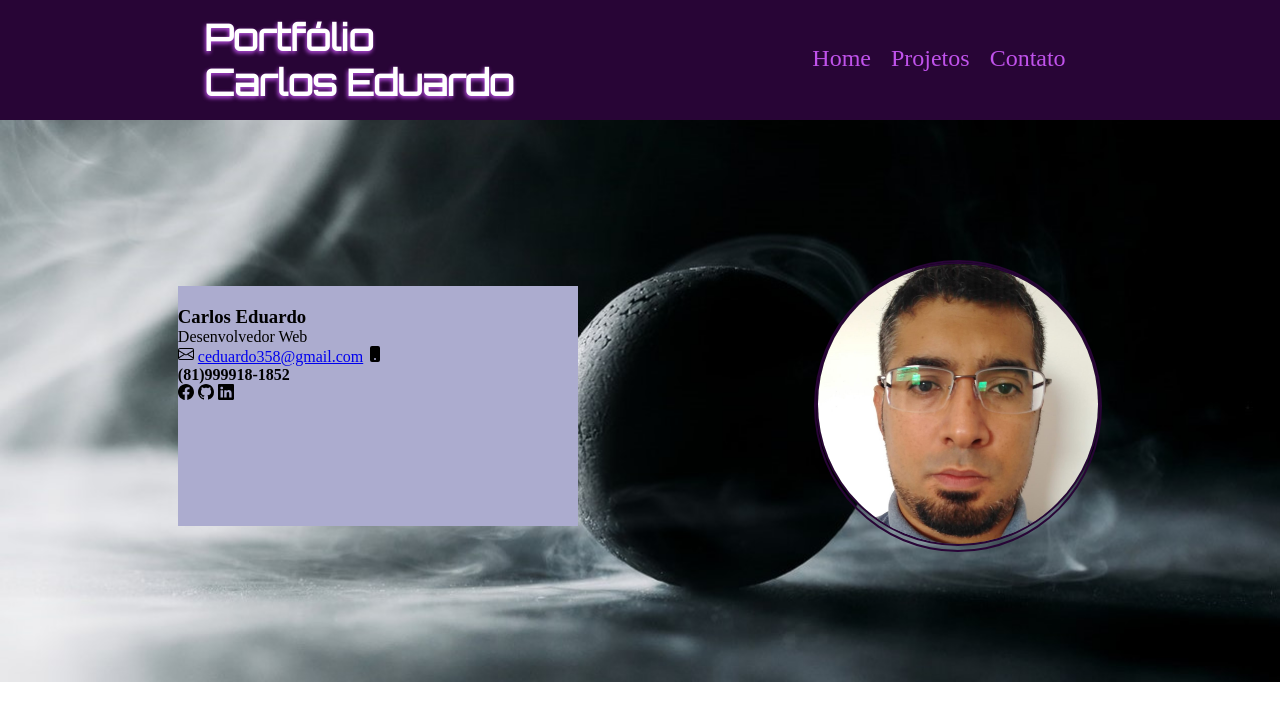
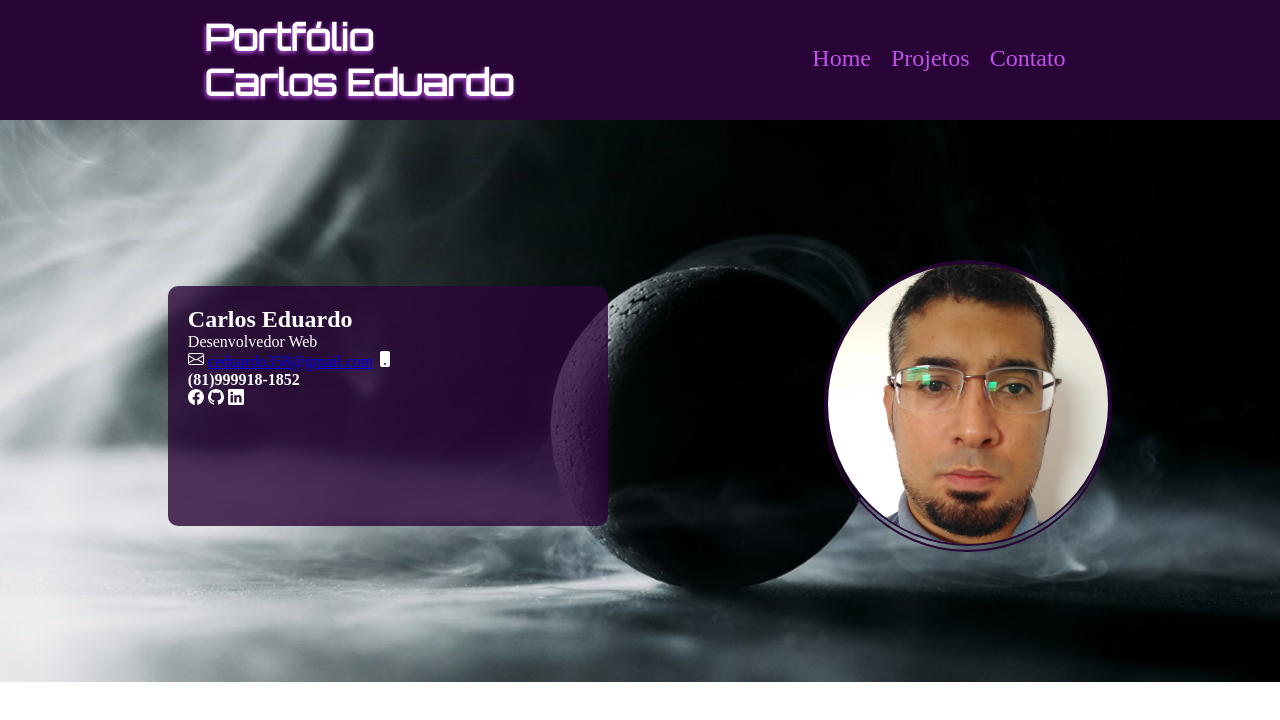
Before and after one commit to ceduardo358/portifolioCarlos-Eduardo, a plain HTML site: page index.htm in a window 1280 px wide. Drawn offline with Linux system fonts and the light colour scheme.

Commit message:
continuação do refatoramento

```diff
--- a/style.css
+++ b/style.css
@@ -68,10 +68,7 @@ display: flex;
     width: 100vw;
     background-size: cover;
     position: absolute;
-
-
 }
-
 .sobre-container-int{
     max-width: 1160px;
     display: flex;
@@ -83,11 +80,29 @@ display: flex;
 
 }
 .desc-sobre{
+    background: rgba(40,5,54, 0.8);
     width: 400px;
     height: 200px;
-    background: rgb(172, 172, 207);
-    padding: 20px 0;
+    border-radius: 10px;
+    padding: 20px 20px;
+
 }
+.desc-sobre h3{
+    color: white;
+    font-size: 1.5em;
+}
+.desc-sobre p{
+    color: white;
+}
+.desc-sobre h4{
+    color: white;
+}
+.desc-sobre svg{
+    color: white;
+}
+
+
+
 .foto-edu{
     border: 2px solid #280536;
     border-radius: 50%;
```
